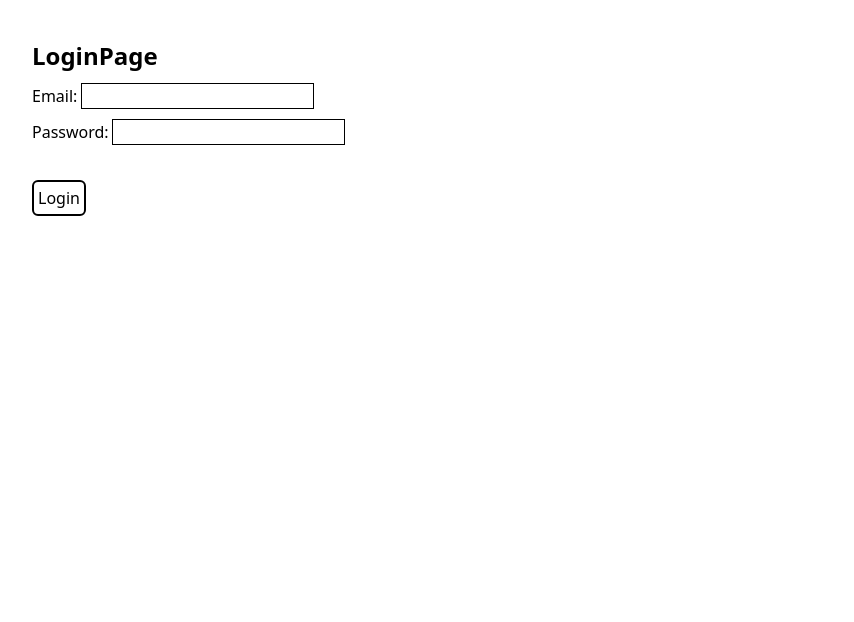
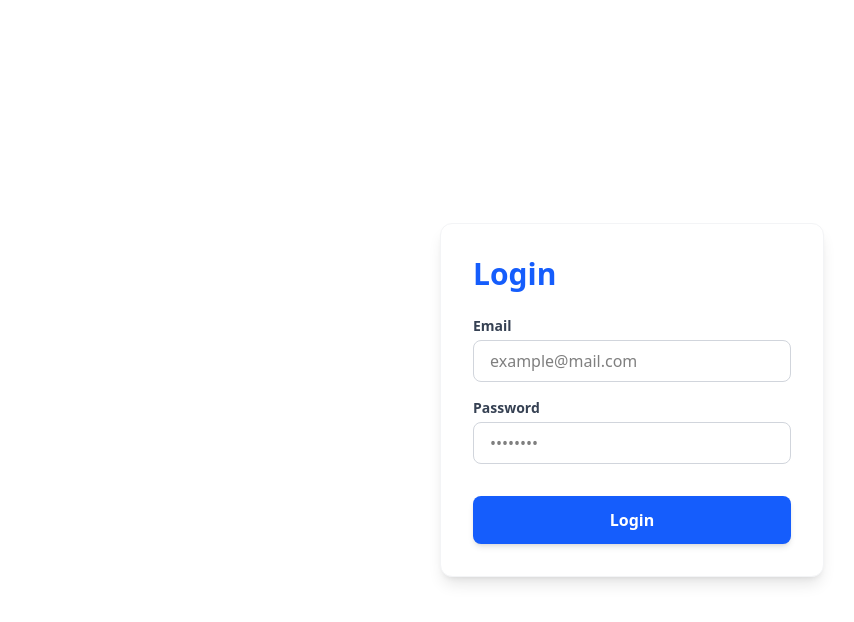
Before and after one commit to princesuke/cc21-auth-myapp1, a React (Vite) app in the folder frontapp1/: page /login in a window 1280 px wide. Shown: the top 622 px of the page, without its empty margins (8-862 px from the left). Built offline with nearby package versions, Linux system fonts and the light colour scheme.

Commit message:
feat: add valdate and css

```diff
--- a/frontapp1/package.json
+++ b/frontapp1/package.json
@@ -10,6 +10,7 @@
     "preview": "vite preview"
   },
   "dependencies": {
+    "@hookform/resolvers": "^5.2.2",
     "@tailwindcss/vite": "^4.1.14",
     "axios": "^1.12.2",
     "jwt-decode": "^4.0.0",
--- a/frontapp1/src/pages/LoginPage.jsx
+++ /dev/null
@@ -1,49 +0,0 @@
-import React from "react";
-import { useForm } from "react-hook-form";
-import { useAuthStore } from "../stores/authStore";
-import { useNavigate } from "react-router";
-
-export default function LoginPage() {
-  const login = useAuthStore((state) => state.login);
-  const { register, handleSubmit } = useForm();
-
-  //เตรียมฟังก์ชั่น navigate ไว้เรียกใช้
-  const navigate = useNavigate();
-
-  const onSumit = async (data) => {
-    try {
-      await login(data.email, data.password);
-      alert("Login Success!");
-      //ให้เด้งหน้ากลับไปที่หน้าแรก path "/"
-      navigate("/");
-    } catch {
-      alert("Login Failed!");
-    }
-  };
-
-  return (
-    <div className="p-10">
-      <form onSubmit={handleSubmit(onSumit)} className="space-y-3">
-        <h2 className="text-2xl font-bold">LoginPage</h2>
-        <div>
-          <label>Email:</label>&nbsp;
-          <input className="outline-1" {...register("email")} />
-        </div>
-        <div>
-          <label>Password:</label>&nbsp;
-          <input
-            type="password"
-            className="outline-1"
-            {...register("password")}
-          />
-        </div>
-        <button
-          type="submit"
-          className="border-2 p-1 rounded-md mt-6 cursor-pointer"
-        >
-          Login
-        </button>
-      </form>
-    </div>
-  );
-}
--- /dev/null
+++ b/frontapp1/src/pages/login/LoginPage.jsx
@@ -0,0 +1,78 @@
+import React from "react";
+import { useForm } from "react-hook-form";
+import { useAuthStore } from "../../stores/authStore";
+import { useNavigate } from "react-router";
+import { z } from "zod";
+import { zodResolver } from "@hookform/resolvers/zod";
+import styles from "./LoginPage.module.css";
+
+const loginSchema = z.object({
+  email: z.email("อีเมลไม่ถูกต้อง").min(1, "กรุณากรอกอีเมล"),
+  password: z.string().min(6, "รหัสผ่านต้องมีอย่างน้อย 6 ตัวอักษร"),
+});
+
+export default function LoginPage() {
+  const login = useAuthStore((state) => state.login);
+  const {
+    register,
+    handleSubmit,
+    formState: { errors },
+  } = useForm({
+    resolver: zodResolver(loginSchema),
+  });
+
+  //เตรียมฟังก์ชั่น navigate ไว้เรียกใช้
+  const navigate = useNavigate();
+
+  const onSumit = async (data) => {
+    try {
+      await login(data.email, data.password);
+      alert("Login Success!");
+      //ให้เด้งหน้ากลับไปที่หน้าแรก path "/"
+      navigate("/");
+    } catch {
+      alert("Login Failed!");
+    }
+  };
+
+  return (
+    <div className={styles.container}>
+      <form onSubmit={handleSubmit(onSumit)} className={styles.formCard}>
+        <h2 className={styles.title}>Login</h2>
+
+        <div className={styles.inputGroup}>
+          <label className={styles.label}>Email</label>
+          <input
+            {...register("email")}
+            placeholder="example@mail.com"
+            className={`${styles.input} ${
+              errors.email ? styles.inputError : styles.inputSuccess
+            }`}
+          />
+          {errors.email && (
+            <span className={styles.errorText}>{errors.email.message}</span>
+          )}
+        </div>
+
+        <div className={styles.inputGroup}>
+          <label className={styles.label}>Password</label>
+          <input
+            type="password"
+            {...register("password")}
+            placeholder="••••••••"
+            className={`${styles.input} ${
+              errors.password ? styles.inputError : styles.inputSuccess
+            }`}
+          />
+          {errors.password && (
+            <span className={styles.errorText}>{errors.password.message}</span>
+          )}
+        </div>
+
+        <button type="submit" className={styles.submitButton}>
+          Login
+        </button>
+      </form>
+    </div>
+  );
+}
--- /dev/null
+++ b/frontapp1/src/pages/login/LoginPage.module.css
@@ -0,0 +1,41 @@
+@import "tailwindcss";
+
+.container {
+  @apply p-10 flex flex-col items-center justify-center min-h-screen;
+}
+
+.formCard {
+  @apply space-y-4 w-full max-w-sm p-8 bg-white rounded-xl shadow-lg border border-gray-100;
+}
+
+.title {
+  @apply text-3xl font-extrabold text-blue-600 mb-6;
+}
+
+.inputGroup {
+  @apply flex flex-col gap-1;
+}
+
+.label {
+  @apply text-sm font-semibold text-gray-700;
+}
+
+.input {
+  @apply w-full px-4 py-2 border rounded-lg focus:outline-none focus:ring-2 transition-all;
+}
+
+.inputSuccess {
+  @apply border-gray-300 focus:ring-blue-100;
+}
+
+.inputError {
+  @apply border-red-500 focus:ring-red-200;
+}
+
+.errorText {
+  @apply text-xs text-red-500 font-medium;
+}
+
+.submitButton {
+  @apply w-full py-3 bg-blue-600 hover:bg-blue-700 text-white font-bold rounded-lg shadow-md hover:shadow-lg transform transition active:scale-95 cursor-pointer mt-4;
+}
--- a/frontapp1/src/routes/index.jsx
+++ b/frontapp1/src/routes/index.jsx
@@ -1,6 +1,6 @@
 import { createBrowserRouter } from "react-router";
 import DashboardPage from "../pages/DashboardPage";
-import LoginPage from "../pages/LoginPage";
+import LoginPage from "../pages/login/LoginPage";
 import ForgotPasswordPage from "../pages/ForgotPasswordPage";
 import ResetPasswordPage from "../pages/ResetPasswordPage";
 // import { protectedLoader } from "../loaders/protectedLoader";
```
Also changed, not shown: 1 other file (tests, documents, lock files or other folders).
